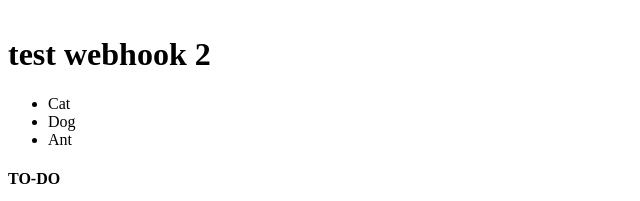
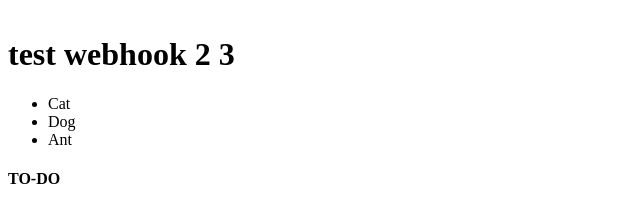
Before and after one commit to iezhamarief/iezham-test, a plain HTML site: page udemy-js/index.html in a window 1280 px wide. Shown: the part 187-388 px from the top of the page, 0-640 px from the left. Drawn offline with Linux system fonts and the light colour scheme.

Commit message:
Update index.html

```diff
--- a/udemy-js/index.html
+++ b/udemy-js/index.html
@@ -42,7 +42,7 @@
 
     <br>
 
-    <h1>test webhook 2</h1>
+    <h1>test webhook 2 3</h1>
 
     <ul>
         <li>Cat</li>
```
